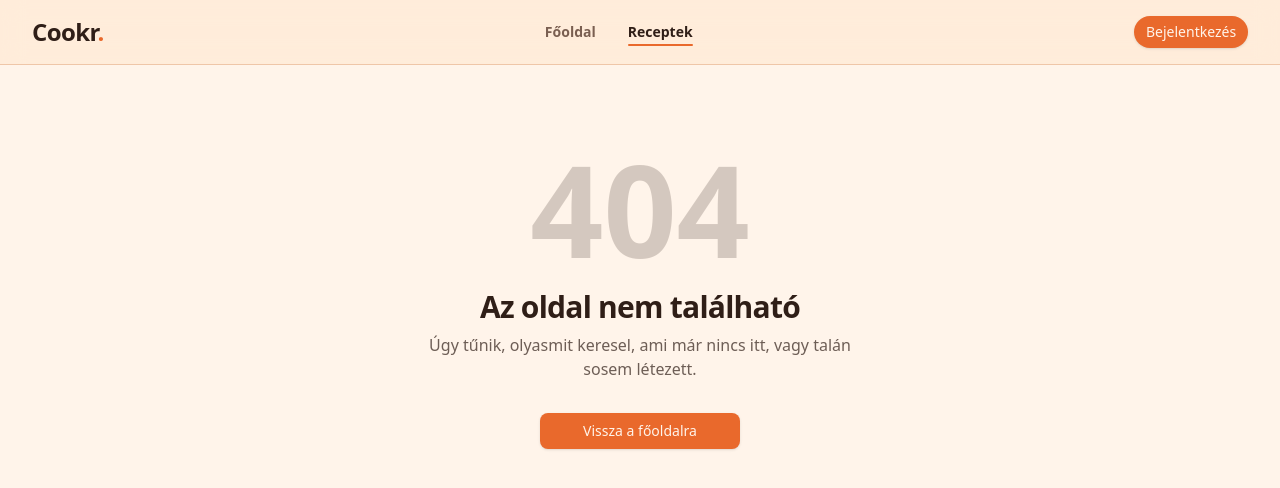
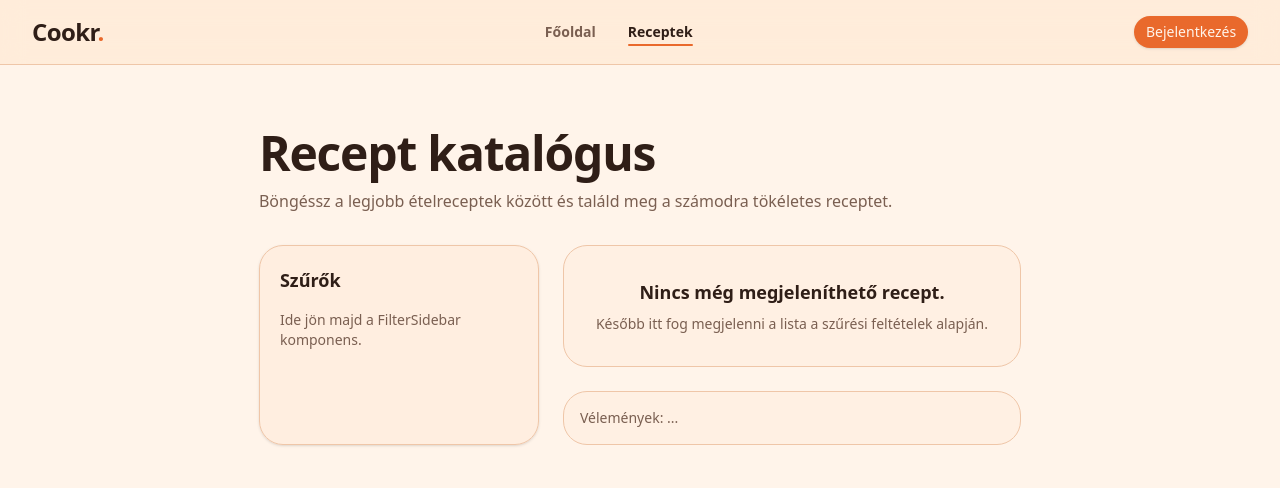
Before and after one commit to XxBAJNOKxX/cooking_platform_frontend, a Vue app: page /recipes in a window 1280 px wide. Before the commit this address had no page. Shown: the top 488 px of the page. Built offline with nearby package versions, Linux system fonts and the light colour scheme.

Commit message:
feat: implement recipe catalog view and update routing for recipes

```diff
--- a/src/router/index.js
+++ b/src/router/index.js
@@ -22,15 +22,9 @@ const router = createRouter({
       meta: { requiresGuest: true, fullWidth: true }
     },
     {
-      path: '/recipes/:id',
-      name: 'recipe-detail',
-      component: () => import('@/views/RecipeDetailView.vue')
-    },
-    {
-      path: '/recipes/:id/edit',
-      name: 'recipe-edit',
-      component: () => import('@/views/RecipeEditorView.vue'),
-      meta: { requiresAuth: true }
+      path: '/recipes',
+      name: 'recipes',
+      component: () => import('@/views/RecipeCatalogView.vue')
     },
     {
       path: '/:pathMatch(.*)*',
@@ -46,10 +40,6 @@ router.beforeEach((to, from) => {
   if (to.meta.requiresGuest && authStore.isAuthenticated) {
     return '/'
   }
-
-  if (to.meta.requiresAuth && !authStore.isAuthenticated) {
-    return { name: 'login' }
-  }
 })
 
 export default router
--- a/src/services/api.js
+++ b/src/services/api.js
@@ -23,9 +23,7 @@ api.interceptors.response.use(
   response => response,
   error => {
     if (error.response && (error.response.status === 401 || error.response.status === 403)) {
-      import('@/stores/auth').then(({ useAuthStore }) => {
-        useAuthStore().clearAuth();
-      });
+      localStorage.removeItem('auth_token');
 
       if (router.currentRoute.value.name !== 'login') {
         router.push({ name: 'login' });
--- a/src/stores/auth.js
+++ b/src/stores/auth.js
@@ -39,7 +39,7 @@ export const useAuthStore = defineStore('auth', {
 
       try {
         const response = await api.get('/user');
-        this.user = response.data.data;
+        this.user = response.data;
       } catch (error) {
         this.clearAuth();
       }
--- a/src/style.css
+++ b/src/style.css
@@ -34,14 +34,4 @@
     min-height: 100vh;
   }
 
-  @media (prefers-reduced-motion: reduce) {
-
-    *,
-    *::before,
-    *::after {
-      animation-duration: 0.01ms !important;
-      animation-iteration-count: 1 !important;
-      transition-duration: 0.01ms !important;
-    }
-  }
 }
--- /dev/null
+++ b/src/views/RecipeCatalogView.vue
@@ -0,0 +1,109 @@
+
+
+<script>
+import { ref, onMounted } from 'vue'
+import LoadingSpinner from '@/components/LoadingSpinner.vue'
+
+export default {
+  components: {
+    LoadingSpinner
+  },
+  setup() {
+    const recipes = ref([])
+const isLoading = ref(false)
+const error = ref('')
+
+const fetchRecipes = async () => {
+  isLoading.value = true
+  error.value = ''
+
+  try {
+    recipes.value = []
+  } catch (error) {
+    error.value = 'Nem sikerült betölteni a recepteket.'
+  } finally {
+    isLoading.value = false
+  }
+}
+
+onMounted(() => {
+  fetchRecipes()
+})
+
+    return {
+      recipes,
+      isLoading,
+      error,
+      fetchRecipes
+    }
+  }
+}
+</script>
+
+<template>
+  <section class="mx-auto max-w-7xl px-4 py-8 sm:px-6 lg:px-8">
+    <div class="mb-8 flex flex-col gap-3">
+
+      <h1 class="text-4xl font-black tracking-tight text-text sm:text-5xl">
+        Recept katalógus
+      </h1>
+      <p class="max-w-2xl text-sm text-muted sm:text-base">
+    Böngéssz a legjobb ételreceptek között és találd meg a számodra tökéletes receptet.
+      </p>
+    </div>
+
+    <div class="grid gap-6 lg:grid-cols-[280px_minmax(0,1fr)]">
+      <aside class="rounded-3xl border border-stroke bg-surface/40 p-5 shadow-sm">
+        <h2 class="mb-4 text-lg font-bold text-text">Szűrők</h2>
+        <p class="text-sm text-muted">
+          Ide jön majd a FilterSidebar komponens.
+        </p>
+      </aside>
+
+      <div class="space-y-6">
+        <div
+          v-if="isLoading"
+          class="flex min-h-[300px] items-center justify-center rounded-3xl border border-stroke bg-surface/30"
+        >
+          <LoadingSpinner size="w-8 h-8" />
+        </div>
+
+        <div
+          v-else-if="error"
+          class="rounded-3xl border border-danger/30 bg-danger/10 p-5 text-danger"
+        >
+          {{ error }}
+        </div>
+
+        <div
+          v-else-if="recipes.length === 0"
+          class="rounded-3xl border border-stroke bg-surface/30 p-8 text-center"
+        >
+          <p class="text-lg font-semibold text-text">Nincs még megjeleníthető recept.</p>
+          <p class="mt-2 text-sm text-muted">
+            Később itt fog megjelenni a lista a szűrési feltételek alapján.
+          </p>
+        </div>
+
+        <div v-else class="grid gap-4">
+          <article
+            v-for="recipe in recipes"
+            :key="recipe.id"
+            class="rounded-3xl border border-stroke bg-bg p-5 shadow-sm"
+          >
+            <h3 class="text-lg font-bold text-text">
+              {{ recipe.title }}
+            </h3>
+            <p class="mt-2 text-sm text-muted">
+              {{ recipe.description }}
+            </p>
+          </article>
+        </div>
+
+        <div class="rounded-3xl border border-stroke bg-surface/30 p-4 text-sm text-muted">
+          Vélemények: ...
+        </div>
+      </div>
+    </div>
+  </section>
+</template>
--- a/src/views/auth/LoginView.vue
+++ b/src/views/auth/LoginView.vue
@@ -76,7 +76,7 @@ const handleLogin = async () => {
     <div class="mt-8 text-center text-sm font-medium text-muted">
       Nincs még fiókod?
       <RouterLink to="/register"
-        class="text-accent hover:text-accent-hover transition-colors outline-none focus-visible:ring-2 focus-visible:ring-accent rounded-sm underline decoration-accent/30 hover:decoration-accent underline-offset-4">
+        class="text-accent hover:text-[#d8581b] transition-colors outline-none focus-visible:ring-2 focus-visible:ring-accent rounded-sm underline decoration-accent/30 hover:decoration-accent underline-offset-4">
         Regisztrálj itt
       </RouterLink>
     </div>
```
